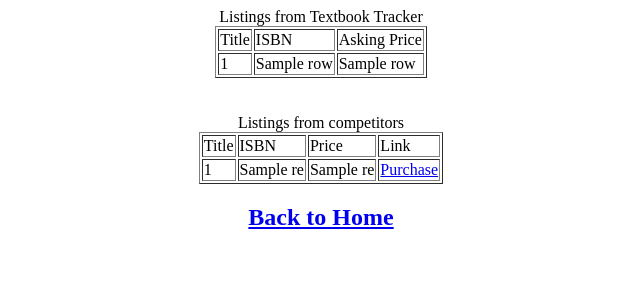
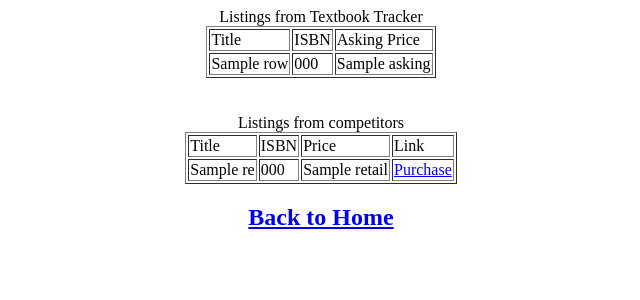
Before and after one commit to madelinemarks/COP4521GroupProject, a Flask app: template templates/searchResults.html in a window 1280 px wide. Shown: the top 300 px of the page, without its empty margins (319-959 px from the left). Run offline with Flask 2, Linux system fonts and the light colour scheme; the template is opened without the code that fills it: most values are stand-ins (such as "Sample title", 1, 10 or a date in 2020).

Commit message:
Fixed minor bugs

```diff
--- a/setup.py
+++ b/setup.py
@@ -12,6 +12,6 @@
 
 cur.execute("CREATE TABLE Users(Username VARCHAR(30) NOT NULL UNIQUE, FirstName VARCHAR(30), LastName VARCHAR(30), "
             "DOB DATE, Pass VARCHAR(255))")
-cur.execute("CREATE TABLE Textbooks(Title VARCHAR(500), ISBN VARCHAR(50) PRIMARY KEY, Retail FLOAT, Subj VARCHAR(50))")
+cur.execute("CREATE TABLE Textbooks(Title VARCHAR(500), ISBN VARCHAR(50) PRIMARY KEY, Retail FLOAT, Subj VARCHAR(2048))")
 cur.execute("CREATE TABLE Listings(Title VARCHAR(500), ISBN VARCHAR(50), Asking FLOAT, HighestBid FLOAT)")
 cur.execute("CREATE ROLE 'administrator', 'standard'")
--- a/templates/searchResults.html
+++ b/templates/searchResults.html
@@ -12,9 +12,9 @@
 
          {% for row in rows %}
             <tr>
-               <td>{{row[0]}}</td>
-               <td>{{row[1]}}</td>
-               <td>{{row[2]}}</td>
+               <td>{{row['Title']}}</td>
+               <td>{{row['ISBN']}}</td>
+               <td>{{row['Asking']}}</td>
             </tr>
          {% endfor %}
       </table>
@@ -31,10 +31,10 @@
 
             {% for res in webRows %}
                <tr>
-                  <td>{{res[0]}}</td>
-                  <td>{{res[1]}}</td>
-                  <td>{{res[2]}}</td>
-                  <td><a href="{{res[3]}}">Purchase</a></td>
+                  <td>{{res["Title"]}}</td>
+                  <td>{{res["ISBN"]}}</td>
+                  <td>{{res["Retail"]}}</td>
+                  <td><a href="{{res['Subj']}}">Purchase</a></td>
                </tr>
             {% endfor %}
          </table>
```
